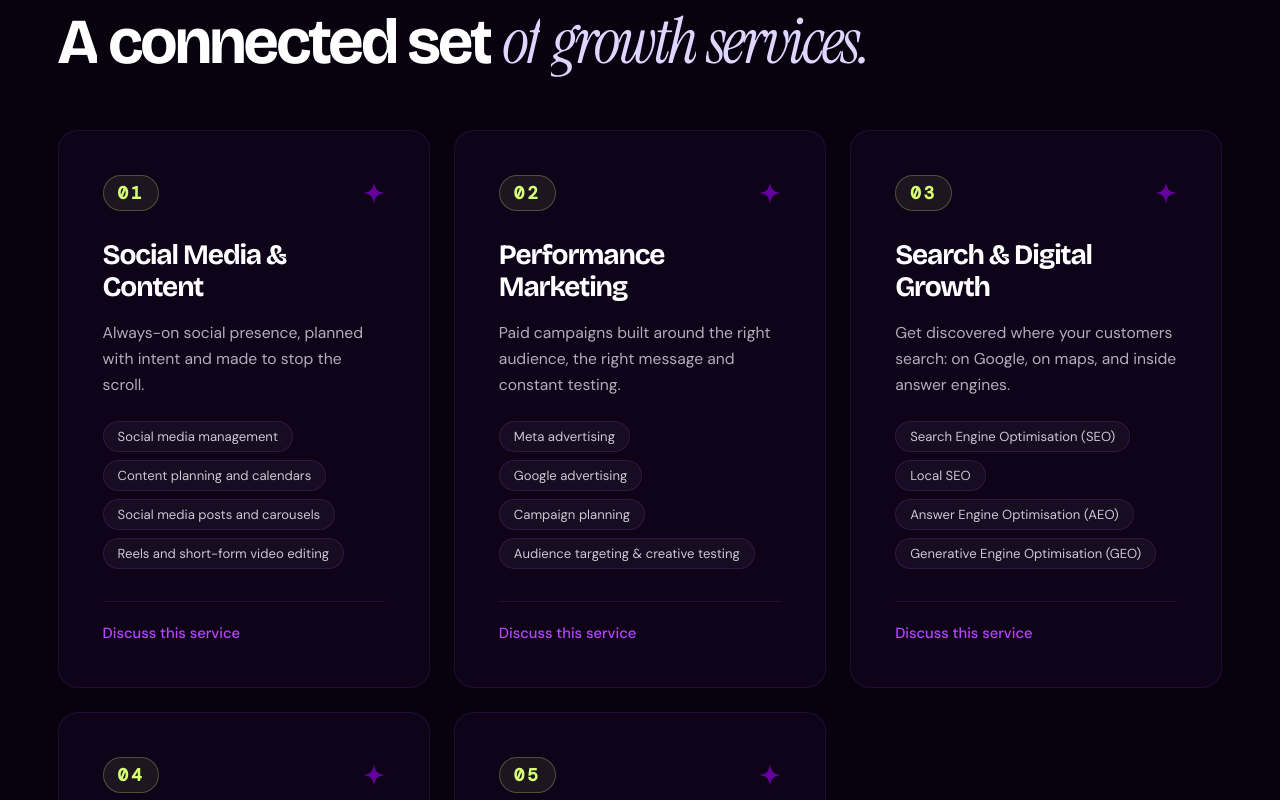
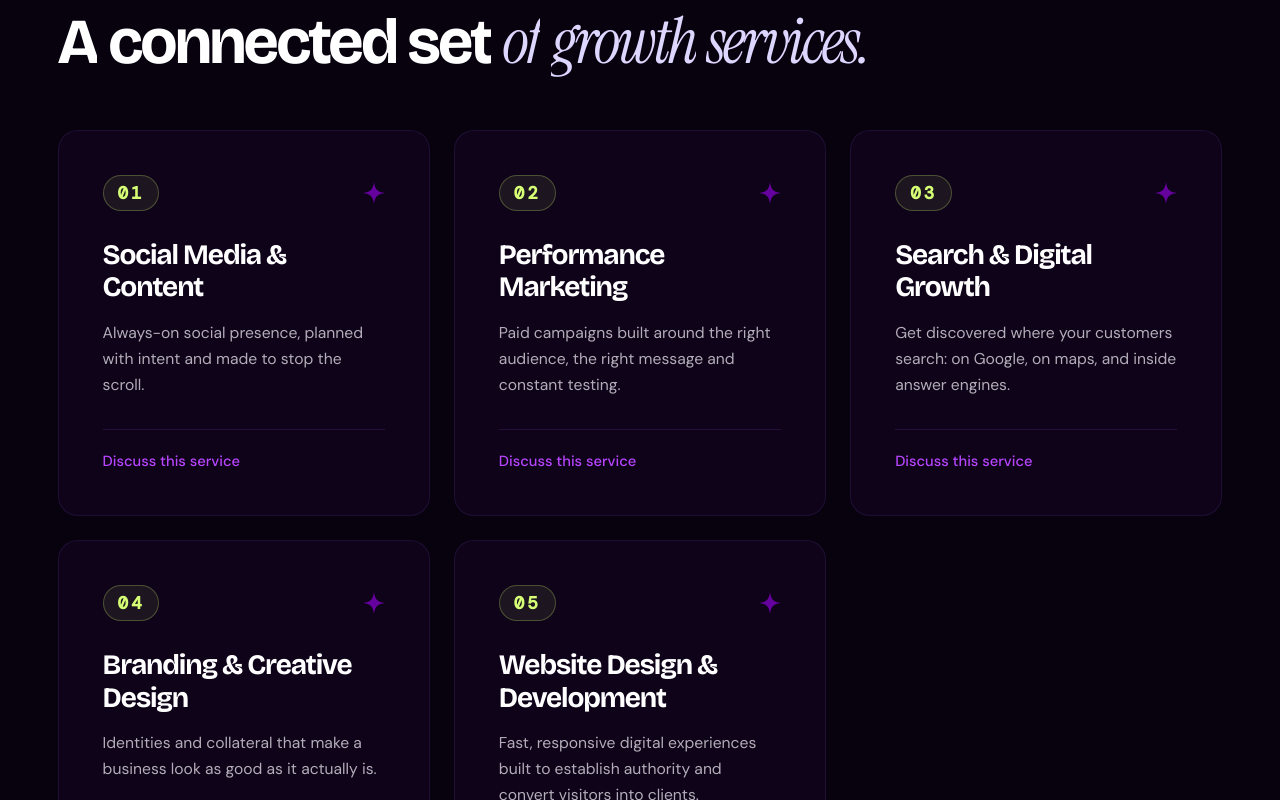
Before and after one commit to shubham25503/adreks, a React (Vite) app: page / in a window 1280 px wide. Shown: the part 5180-5980 px from the top of the page. Built offline with nearby package versions, Linux system fonts and the light colour scheme.

Commit message:
refactor: remove deliverables list and reduce min-height in Services component

```diff
--- a/src/components/Services.jsx
+++ b/src/components/Services.jsx
@@ -111,7 +111,7 @@ export function Services() {
                 display: "flex",
                 flexDirection: "column",
                 justifyContent: "space-between",
-                minHeight: "360px",
+                minHeight: "300px",
               }}
             >
               <div>
@@ -162,33 +162,6 @@ export function Services() {
                 >
                   {service.body}
                 </p>
-
-                {/* Deliverables list */}
-                <ul
-                  style={{
-                    marginTop: "24px",
-                    display: "flex",
-                    flexWrap: "wrap",
-                    gap: "8px",
-                    listStyle: "none",
-                  }}
-                >
-                  {service.items.map((item) => (
-                    <li
-                      key={item}
-                      style={{
-                        fontSize: "0.82rem",
-                        padding: "6px 14px",
-                        borderRadius: "9999px",
-                        background: "rgba(255, 255, 255, 0.04)",
-                        border: "1px solid rgba(168, 85, 247, 0.16)",
-                        color: "rgba(248, 246, 252, 0.8)",
-                      }}
-                    >
-                      {item}
-                    </li>
-                  ))}
-                </ul>
               </div>
 
               {/* Action trigger */}
```
